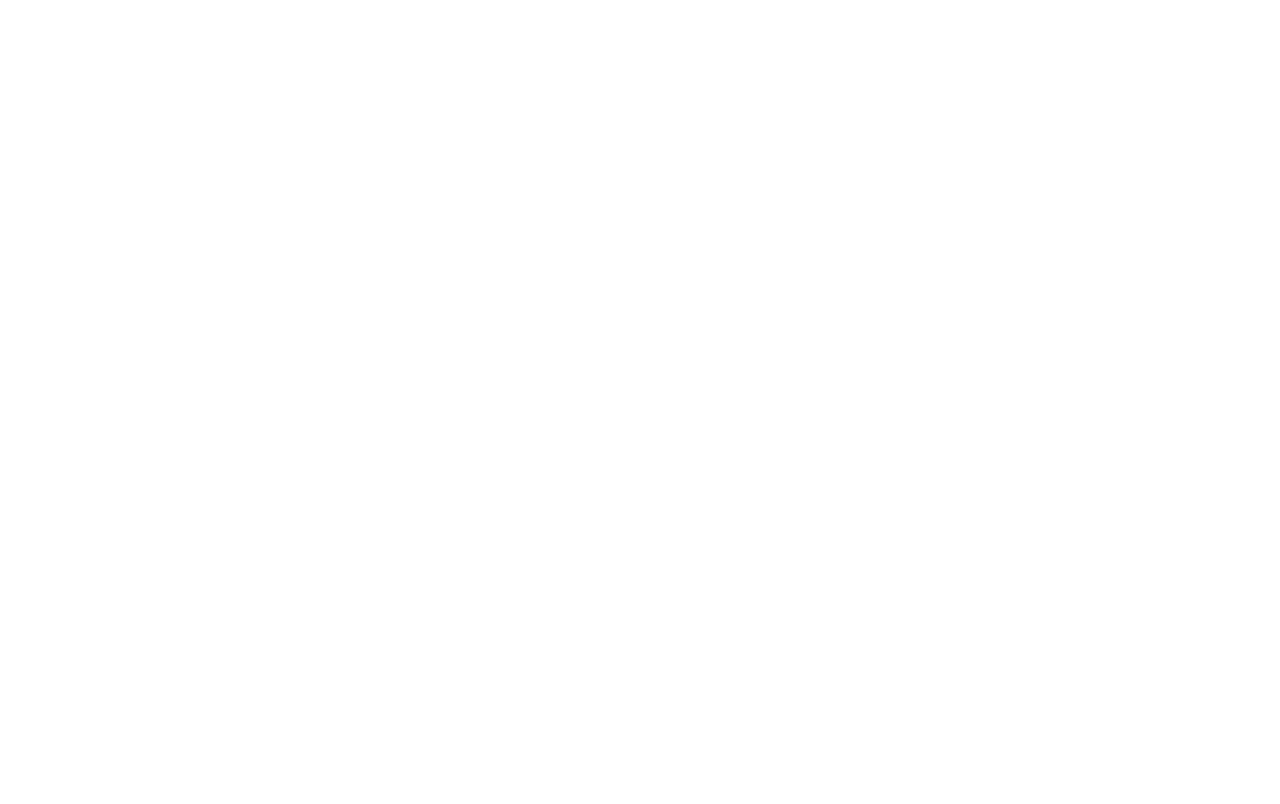
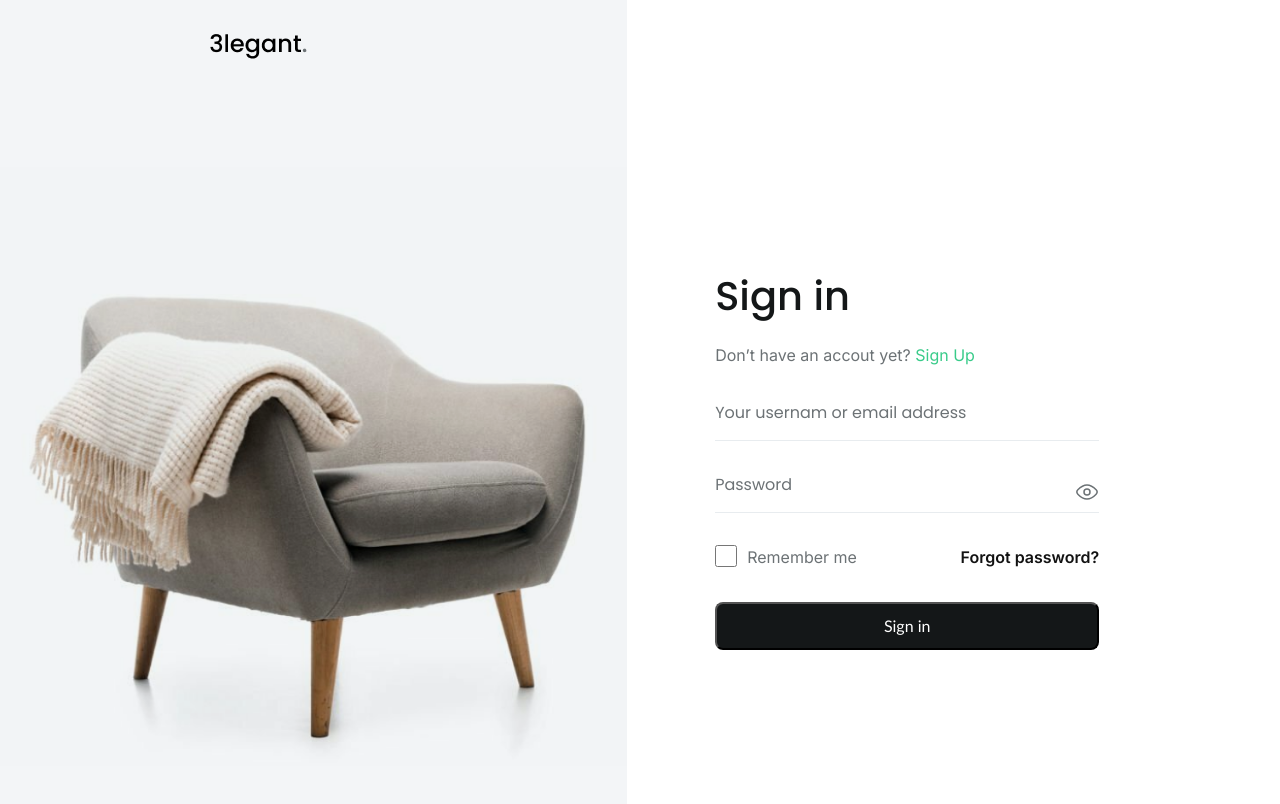
Before and after one commit to codeByMohdFaisal/3legant-shop, a React (Vite) app: page /sign-in in a window 1280 px wide. Before the commit this address had no page. Shown: the top 804 px of the page. Built offline with nearby package versions, Linux system fonts and the light colour scheme.

Commit message:
sign in page integration done

```diff
--- a/src/App.jsx
+++ b/src/App.jsx
@@ -1,10 +1,12 @@
 import { BrowserRouter as Router, Route, Routes } from "react-router-dom";
 import SignUp from "./pages/sign-up/SignUp";
+import SignIn from "./pages/sign-in/SignIn";
 
 function App() {
   return (
     <Router>
       <Routes>
+        <Route path="/sign-in" element={<SignIn />} />
         <Route path="/sign-up" element={<SignUp />} />
       </Routes>
     </Router>
--- a/src/pages/sign-in/SignIn.jsx
+++ b/src/pages/sign-in/SignIn.jsx
@@ -1,7 +1,65 @@
 import React from "react";
+import signInChairImg from "../../assets/images/chair.png";
+import AuthenticationBtn from "../../components/buttons/AuthenticationBtn";
+import companyLogo from "../../assets/images/company-logo.png";
 
 const SignIn = () => {
-  return <p>SignIn</p>;
+  return (
+    <div className="signup-div">
+      <div className="signup-left-div">
+        <div className="logo-div">
+          <img src={companyLogo} alt="company-logo" />
+        </div>
+        <img className="signup-img-left" src={signInChairImg} />
+      </div>
+      <div className="signup-right-div">
+        <div className="signup-right-container">
+          <h4 className="signup-title">Sign in</h4>
+          <p className="signup-text">
+            Don’t have an accout yet?{" "}
+            <span className="sign-in-text">Sign Up</span>
+          </p>
+          <div className="signup-form">
+            <div className="signup-input-div">
+              <input className="signup-input" type="text" />
+              <p className="sign-up-label">Your usernam or email address</p>
+            </div>
+
+            <div className="signup-input-div password-field">
+              <input className="signup-input" type="password" />
+              <p className="sign-up-label">Password</p>
+              <svg
+                width="24"
+                height="24"
+                viewBox="0 0 24 24"
+                fill="none"
+                xmlns="http://www.w3.org/2000/svg"
+              >
+                <path
+                  d="M21.1303 9.8531C22.2899 11.0732 22.2899 12.9268 21.1303 14.1469C19.1745 16.2047 15.8155 19 12 19C8.18448 19 4.82549 16.2047 2.86971 14.1469C1.7101 12.9268 1.7101 11.0732 2.86971 9.8531C4.82549 7.79533 8.18448 5 12 5C15.8155 5 19.1745 7.79533 21.1303 9.8531Z"
+                  stroke="#6C7275"
+                  strokeWidth="1.5"
+                />
+                <path
+                  d="M15 12C15 13.6569 13.6569 15 12 15C10.3431 15 9 13.6569 9 12C9 10.3431 10.3431 9 12 9C13.6569 9 15 10.3431 15 12Z"
+                  stroke="#6C7275"
+                  strokeWidth="1.5"
+                />
+              </svg>
+            </div>
+          </div>
+          <div className="remember-me-fg-pswrd-div">
+            <input className="signu-checkbox" type="checkbox" />
+            <div className="rm-pswrd-parent-div">
+              <p className="remember-me">Remember me</p>
+              <p className="forget-password">Forgot password?</p>
+            </div>
+          </div>
+          <AuthenticationBtn text={"Sign in"} />
+        </div>
+      </div>
+    </div>
+  );
 };
 
 export default SignIn;
--- a/src/pages/sign-up/sign-up.css
+++ b/src/pages/sign-up/sign-up.css
@@ -81,9 +81,13 @@
   border-bottom: 1px solid #e8ecef;
 }
 .password-field {
-  display: flex;
-  justify-content: space-between;
-  align-items: center;
+  position: relative;
+}
+.password-field svg {
+  position: absolute;
+  top: 50%;
+  right: 0;
+  transform: translateY(-50%);
 }
 
 .policy-text {
@@ -106,6 +110,32 @@
   width: 24px;
   height: 24px;
 }
+.remember-me-fg-pswrd-div {
+  display: flex;
+  gap: 10px;
+}
+.signup-input-div {
+}
+.remember-me {
+  font-size: 16px;
+  font-family: var(--secondary-ff);
+  font-weight: 400;
+  color: #6c7275;
+  line-height: 26px;
+}
+.forget-password {
+  font-size: 16px;
+  font-family: var(--secondary-ff);
+  font-weight: 600;
+  color: #121212;
+  line-height: 26px;
+}
+.rm-pswrd-parent-div {
+  width: 100%;
+  display: flex;
+  justify-content: space-between;
+  align-items: center;
+}
 
 @media screen and (max-width: 1200px) {
   .signup-div {
```
